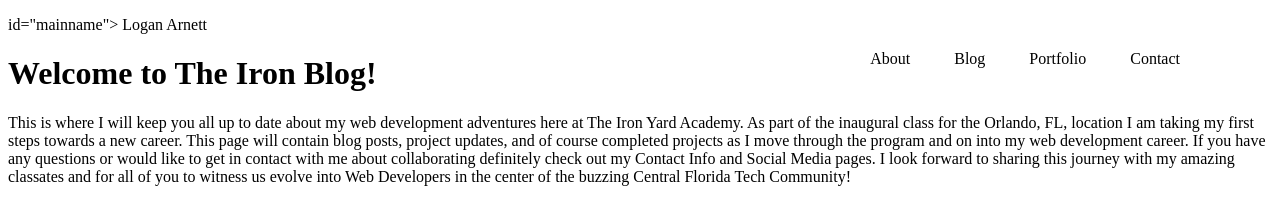
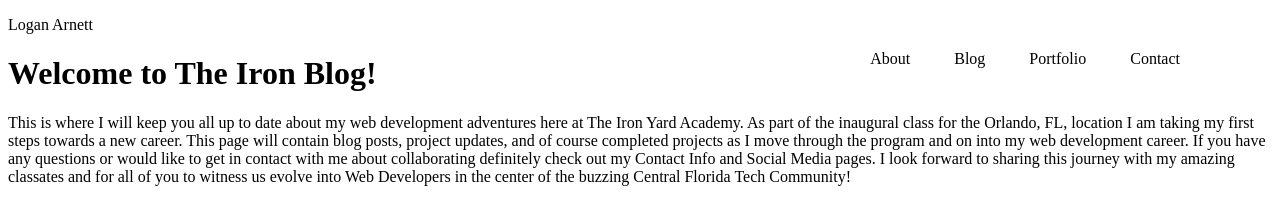
Before and after one commit to LoganArnett/MEANfolio, a Jekyll site: the page built from index.md, in a window 1280 px wide. Shown: the top 207 px of the page. Built offline with Jekyll 4.4.1, drawn with Linux system fonts in a browser that asks for light colours.

Commit message:
error in navbar

```diff
--- a/index.md
+++ b/index.md
@@ -4,7 +4,7 @@ layout: default
 
 
 <div id="navbar" >
-    <p> id="mainname"> Logan Arnett</p>
+    <p id="mainname"> Logan Arnett</p>
     <div id="navbar-right">
     <ul id="nav">
         <li><a href="/">About</a></li>
```
